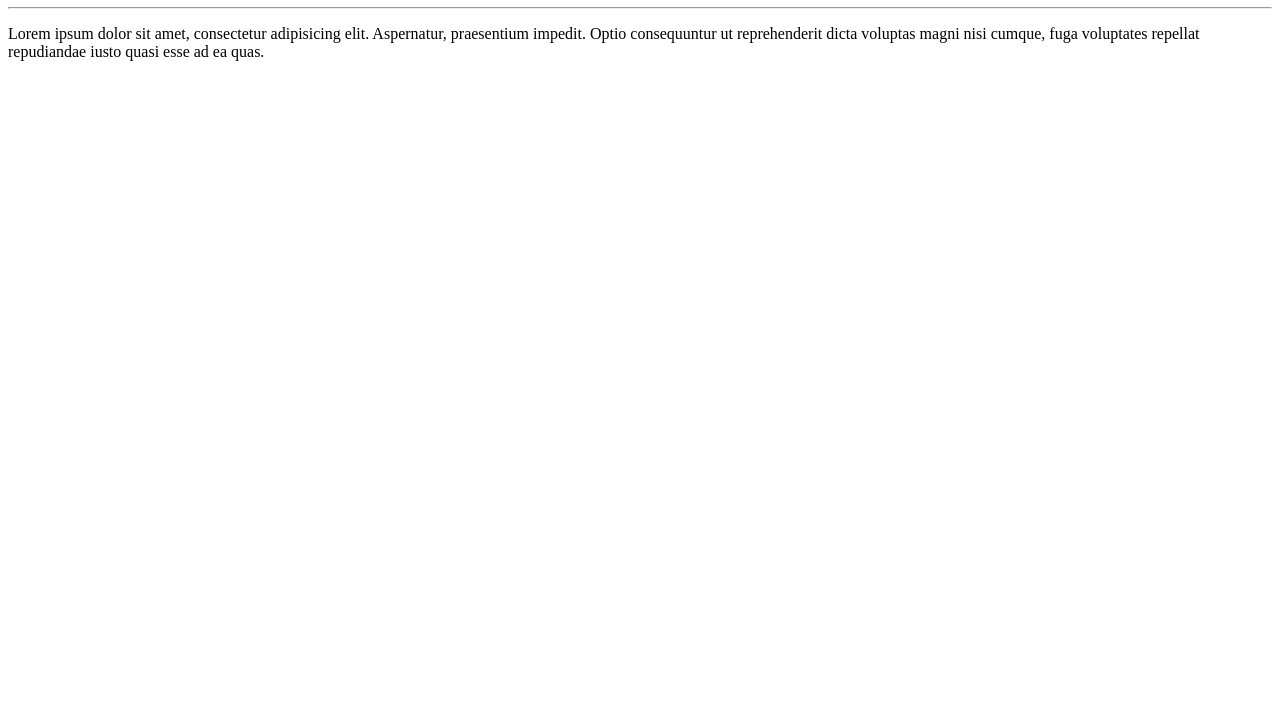
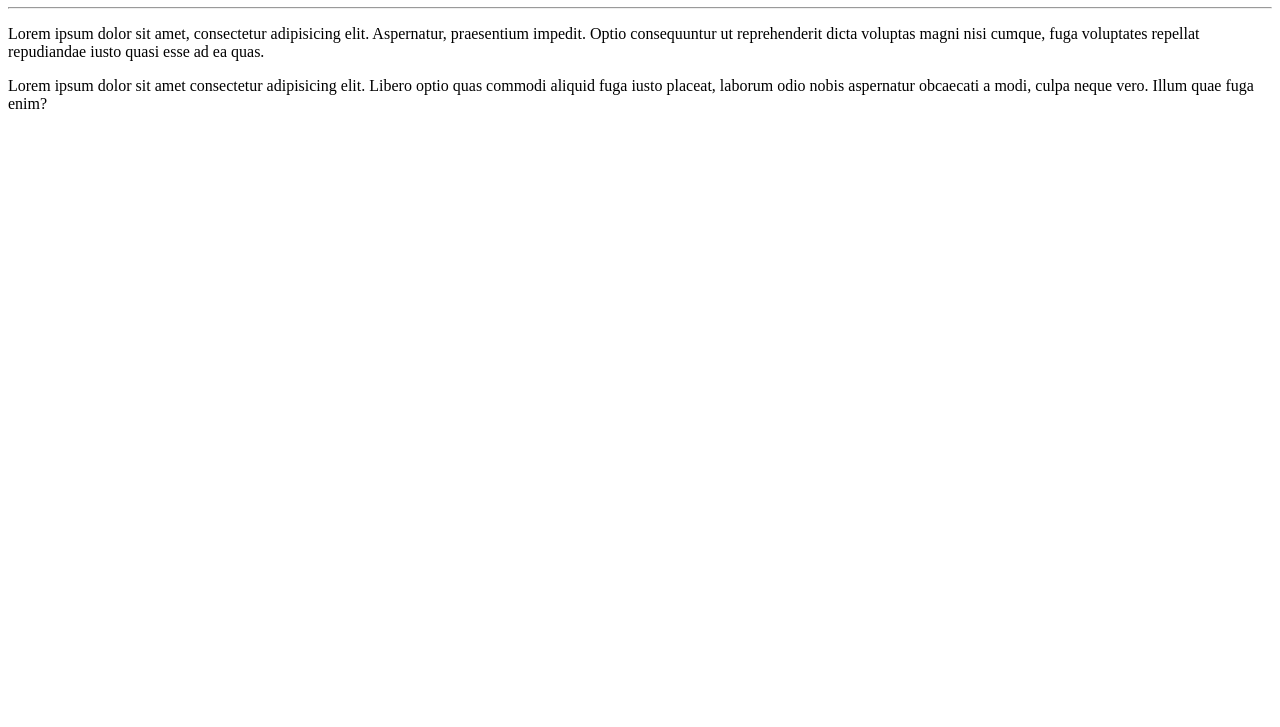
Before and after one commit to SaulJunior2008/Ola-Mundo, a plain HTML site: page site exemplo/index.html in a window 1280 px wide. Shown: the part 73-800 px from the top of the page. Drawn offline with Linux system fonts and the light colour scheme.

Commit message:
Update index.html

```diff
--- a/site exemplo/index.html
+++ b/site exemplo/index.html
@@ -9,5 +9,6 @@
     <h1>Olá, mundo</h1>
     <hr>
     <p>Lorem ipsum dolor sit amet, consectetur adipisicing elit. Aspernatur, praesentium impedit. Optio consequuntur ut reprehenderit dicta voluptas magni nisi cumque, fuga voluptates repellat repudiandae iusto quasi esse ad ea quas.</p>
+    <p>Lorem ipsum dolor sit amet consectetur adipisicing elit. Libero optio quas commodi aliquid fuga iusto placeat, laborum odio nobis aspernatur obcaecati a modi, culpa neque vero. Illum quae fuga enim?</p>
 </body>
 </html>
```
